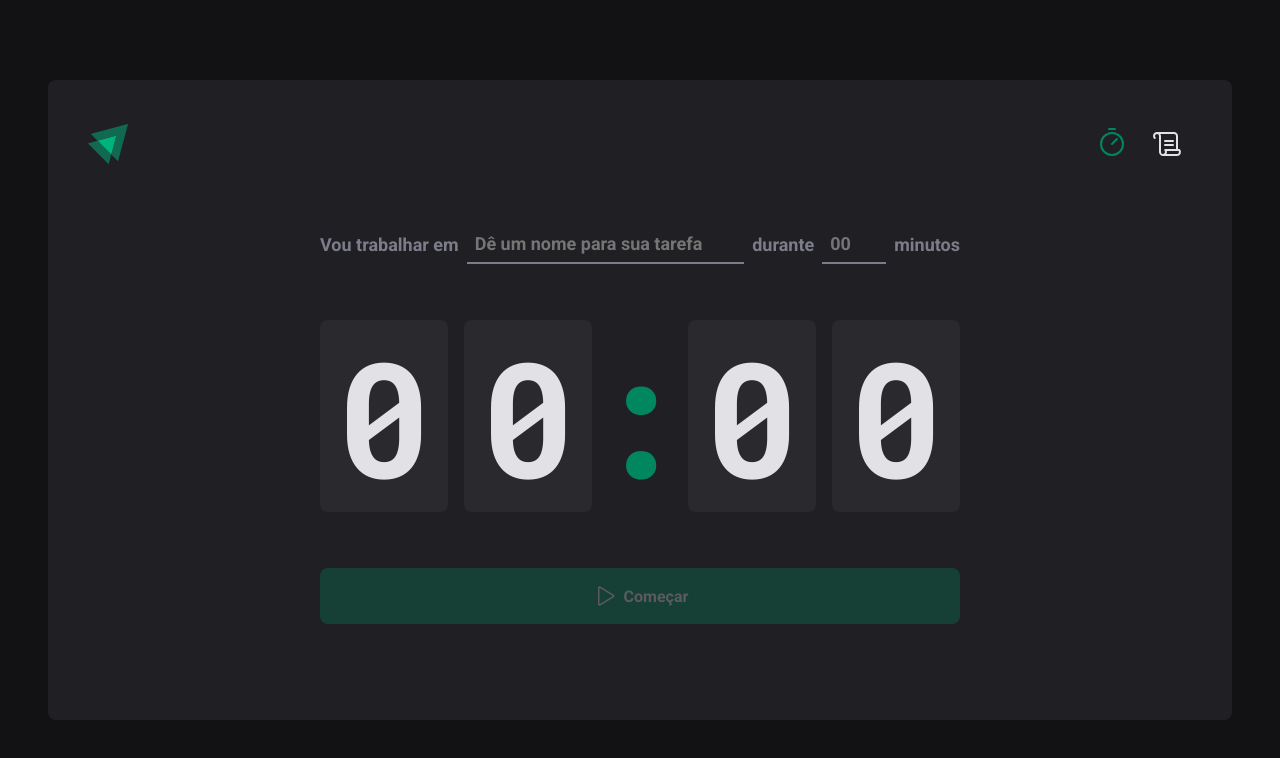
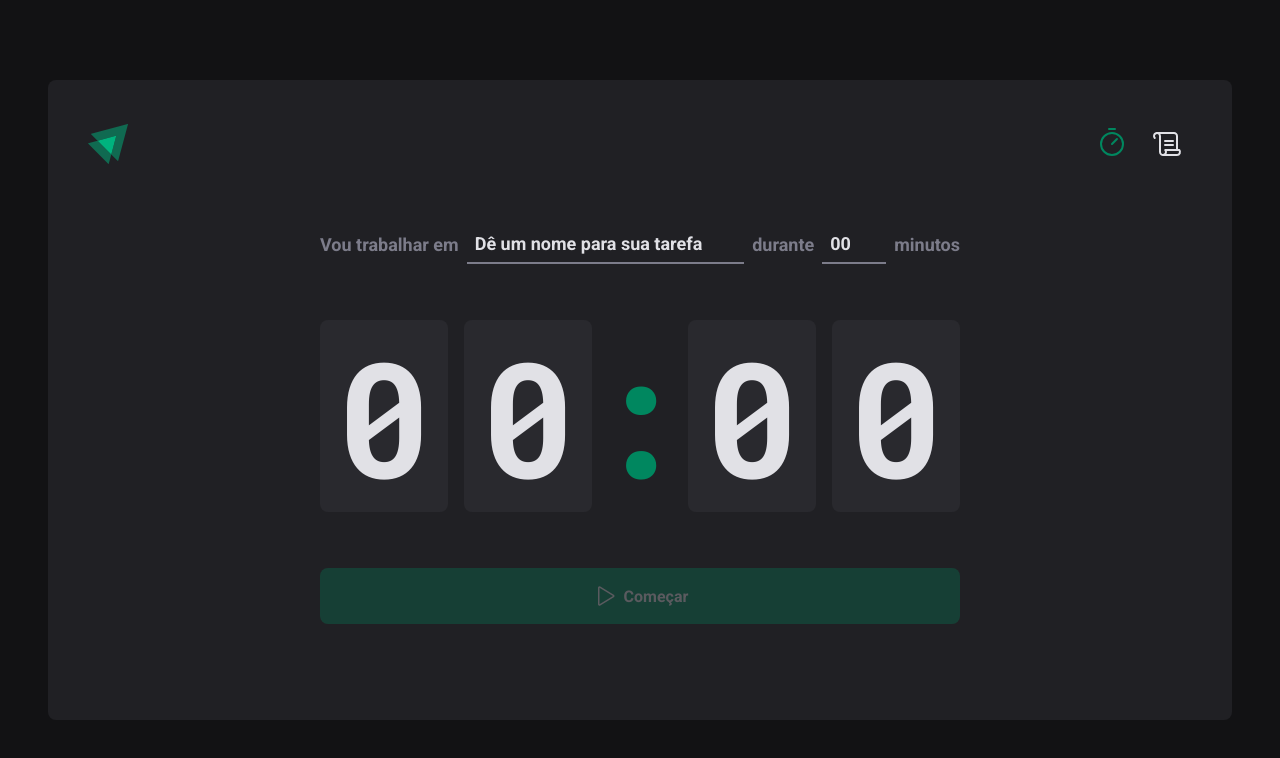
Before and after one commit to HumbertoJrGH/rsReactTimer, a React (Vite) app: page /home in a window 1280 px wide. Shown: the top 758 px of the page. Built offline with nearby package versions, Linux system fonts and the light colour scheme.

Commit message:
atualização

```diff
--- a/package.json
+++ b/package.json
@@ -9,6 +9,7 @@
     "preview": "vite preview"
   },
   "dependencies": {
+    "axios": "^0.27.2",
     "phosphor-react": "^1.4.1",
     "react": "^18.2.0",
     "react-dom": "^18.2.0",
--- a/src/pages/home/index.tsx
+++ b/src/pages/home/index.tsx
@@ -8,16 +8,25 @@ import {
     TaskInput,
     TimeMarkup
 } from "./styles";
+import axios, { AxiosError, AxiosResponse } from 'axios'
 
 export default function Home() {
+
     return (
         <HomeContainer>
             <form action="">
                 <FormContainer>
                     <label htmlFor="task">Vou trabalhar em</label>
-                    <TaskInput id="task" type="text" placeholder="Dê um nome para sua tarefa" />
+                    <TaskInput id="task" list="taskDataList" type="text" placeholder="Dê um nome para sua tarefa" />
+                    <datalist id="taskDataList">
+                        <option value="projeto 1" />
+                        <option value="projeto 2" />
+                        <option value="projeto 3" />
+                        <option value="projeto 4" />
+                    </datalist>
+
                     <label htmlFor="duration">durante</label>
-                    <DurationInput id="duration" type="number" placeholder="00" />
+                    <DurationInput id="duration" type="number" placeholder="00" step={5} min={5} max={60} />
                     <label htmlFor="duration">minutos</label>
                 </FormContainer>
 
--- a/src/pages/home/styles.tsx
+++ b/src/pages/home/styles.tsx
@@ -50,11 +50,24 @@ const BaseInput = styled.input`
     font-weight: bold;
     font-size: inherit;
     padding: 0 0.5rem;
-    color: ${props => props.theme['gray-100']}
+    color: ${props => props.theme['gray-100']};
+
+    &:focus {
+        box-shadow: none;
+        border-color: ${props => props.theme['green-500']}
+    }
+
+    &::placeholder {
+        color: ${props => props.theme['gray-100']}
+    }
 `
 
 export const TaskInput = styled(BaseInput)`
     flex: 1;
+
+    &::-webkit-calendar-picker-indicator {
+        display: none !important;
+    }
 `
 
 export const DurationInput = styled(BaseInput)`
```
Also changed, not shown: 1 other file (tests, documents, lock files or other folders).
